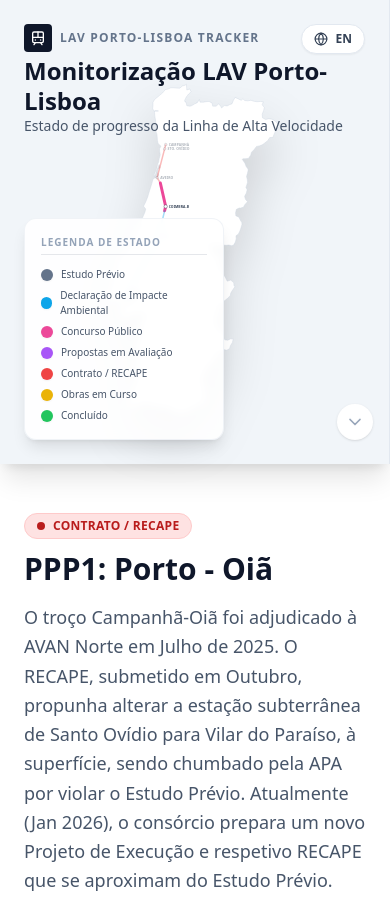
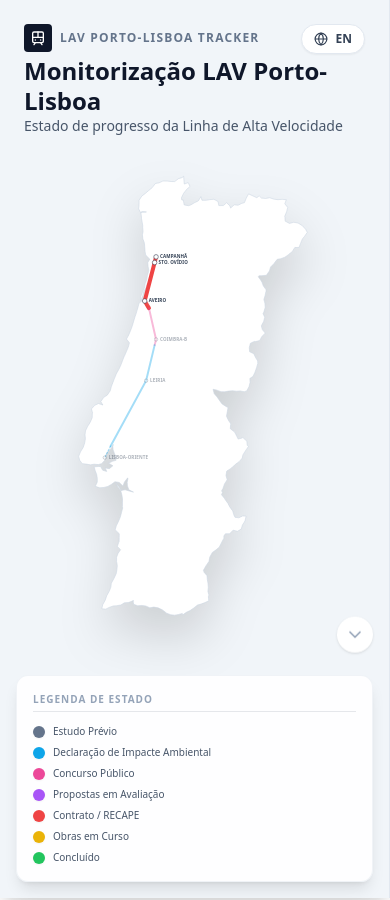
Before and after one commit to cfpgomes/altavelocidade, a React (Vite) app: page / in a window 390 px wide. Shown: the top 900 px of the page. Built offline with nearby package versions, Linux system fonts and the light colour scheme; a web font is replaced by a local one.

Commit message:
Fix responsiveness for mobiles.

```diff
--- a/main.html
+++ b/main.html
@@ -633,7 +633,7 @@
                 <div className="flex flex-col md:flex-row min-h-screen md:h-screen bg-slate-50 font-sans md:overflow-hidden">
 
                     {/* LEFT: Map Area (Static on Desktop, Top Scroll on Mobile) */}
-                    <div className="w-full md:w-1/2 h-[55vh] md:h-full bg-slate-100 relative border-r border-slate-200 shadow-xl z-10 flex flex-col items-center justify-center p-6 transition-colors duration-700">
+                    <div className="w-full md:w-1/2 h-screen md:h-full bg-slate-100 relative border-r border-slate-200 shadow-xl z-10 flex flex-col items-center justify-center p-6 transition-colors duration-700">
 
                         <div className="absolute top-6 left-6 z-20">
                             <div className="flex items-center gap-2 mb-1">
--- a/src/App.jsx
+++ b/src/App.jsx
@@ -75,9 +75,11 @@ function App() {
         <div className="flex flex-col md:flex-row min-h-screen md:h-screen bg-slate-50 font-sans md:overflow-hidden">
 
             {/* LEFT: Map Area (Static on Desktop, Top Scroll on Mobile) */}
-            <div className="w-full md:w-1/2 h-[55vh] md:h-full bg-slate-100 relative border-r border-slate-200 shadow-xl z-10 flex flex-col items-center justify-center p-6 transition-colors duration-700">
+            <div className="w-full md:w-1/2 md:h-full bg-slate-100 relative border-r border-slate-200 shadow-xl z-10 flex flex-col transition-colors duration-700">
 
-                <div className="absolute top-6 left-6 z-20">
+                {/* Map Container */}
+                <div className="h-[80vh] md:h-full relative flex items-center justify-center pt-24 md:pt-6 px-1 md:px-6 py-6">
+                    <div className="absolute top-6 left-6 pr-6 z-20">
                         <div className="flex items-center gap-2 mb-1">
                             <div className="bg-slate-900 text-white p-1.5 rounded">
                                 <Train size={16} />
@@ -96,7 +98,8 @@ function App() {
                         {lang === 'pt' ? 'EN' : 'PT'}
                     </button>
 
-                <div className="absolute bottom-6 left-6 z-20 bg-white/90 backdrop-blur-sm p-4 rounded-xl shadow-lg border border-slate-200/50 max-w-[200px]">
+                    {/* Legend - Desktop only (absolute positioned) */}
+                    <div className="hidden md:block absolute bottom-6 left-6 z-20 bg-white/90 backdrop-blur-sm p-4 rounded-xl shadow-lg border border-slate-200/50 max-w-[200px]">
                         <h4 className="text-[10px] font-bold text-slate-400 uppercase tracking-widest mb-3 border-b pb-1">{t.legendTitle}</h4>
                         <div className="space-y-1.5">
                             <LegendItem statusKey="s1" texts={{ lang }} />
@@ -109,7 +112,7 @@ function App() {
                         </div>
                     </div>
 
-                <svg viewBox="-100 200 1100 1950" className="h-full w-full max-w-lg drop-shadow-2xl">
+                    <svg viewBox="-100 200 1100 1950" className="h-full w-full max-w-none md:max-w-lg drop-shadow-2xl">
                     <defs>
                         <filter id="glow">
                             <feGaussianBlur stdDeviation="2.5" result="coloredBlur" />
@@ -177,6 +180,21 @@ function App() {
                     </div>
                 </div>
 
+                {/* Legend - Mobile only (below map) */}
+                <div className="md:hidden bg-white/90 backdrop-blur-sm p-4 mx-4 mb-4 rounded-xl shadow-lg border border-slate-200/50">
+                    <h4 className="text-[10px] font-bold text-slate-400 uppercase tracking-widest mb-3 border-b pb-1">{t.legendTitle}</h4>
+                    <div className="space-y-1.5">
+                        <LegendItem statusKey="s1" texts={{ lang }} />
+                        <LegendItem statusKey="s2" texts={{ lang }} />
+                        <LegendItem statusKey="s3" texts={{ lang }} />
+                        <LegendItem statusKey="s4" texts={{ lang }} />
+                        <LegendItem statusKey="s5" texts={{ lang }} />
+                        <LegendItem statusKey="s6" texts={{ lang }} />
+                        <LegendItem statusKey="s7" texts={{ lang }} />
+                    </div>
+                </div>
+            </div>
+
             {/* RIGHT: Scrollable Content Area */}
             <div
                 ref={scrollContainerRef}
--- a/src/components/LegendItem.jsx
+++ b/src/components/LegendItem.jsx
@@ -9,7 +9,7 @@ const LegendItem = ({ statusKey, texts }) => {
                 className="w-3 h-3 rounded-full shadow-sm"
                 style={{ backgroundColor: config.hex }}
             />
-            <span className="text-[10px] font-medium text-slate-600">
+            <span className="text-[10px] font-medium text-slate-600 break-words">
                 {config.label[texts.lang]}
             </span>
         </div>
--- a/src/components/Section.jsx
+++ b/src/components/Section.jsx
@@ -19,7 +19,7 @@ const Section = ({ data, isActive, texts }) => {
     return (
         <div id={data.id} className="min-h-[85vh] flex flex-col justify-center py-12 px-6 md:px-12 border-b border-slate-100 snap-start bg-white">
             <div className="mb-6">
-                <div className={`inline-flex items-center gap-2 px-3 py-1 rounded-full text-xs font-bold uppercase tracking-wide mb-3 border ${statusConfig.ui}`}>
+                <div className={`inline-flex items-center gap-2 px-3 py-1 rounded-full text-xs font-bold uppercase tracking-wide mb-3 border break-words ${statusConfig.ui}`}>
                     <div className={`w-2 h-2 rounded-full bg-current`} />
                     {statusConfig.label[texts.lang]}
                 </div>
@@ -30,8 +30,8 @@ const Section = ({ data, isActive, texts }) => {
             <div className="grid grid-cols-3 gap-4 mb-8 max-w-2xl">
                 {data.details.map((detail, idx) => (
                     <div key={idx} className="bg-slate-50 p-3 rounded-lg border border-slate-100">
-                        <div className="text-[10px] uppercase text-slate-400 font-bold mb-1">{detail.label}</div>
-                        <div className="text-sm font-semibold text-slate-800">{detail.value}</div>
+                        <div className="text-[10px] uppercase text-slate-400 font-bold mb-1 break-words">{detail.label}</div>
+                        <div className="text-sm font-semibold text-slate-800 break-words">{detail.value}</div>
                     </div>
                 ))}
             </div>
--- a/vite.config.js
+++ b/vite.config.js
@@ -4,5 +4,8 @@ import react from '@vitejs/plugin-react'
 // https://vitejs.dev/config/
 export default defineConfig({
   base: '/altavelocidade/',
+  build: {
+    outDir: 'docs',
+  },
   plugins: [react()],
 })
```
Also changed, not shown: 5 other files (tests, documents, lock files or other folders). Lines whose indentation alone changed are shown as unchanged.
